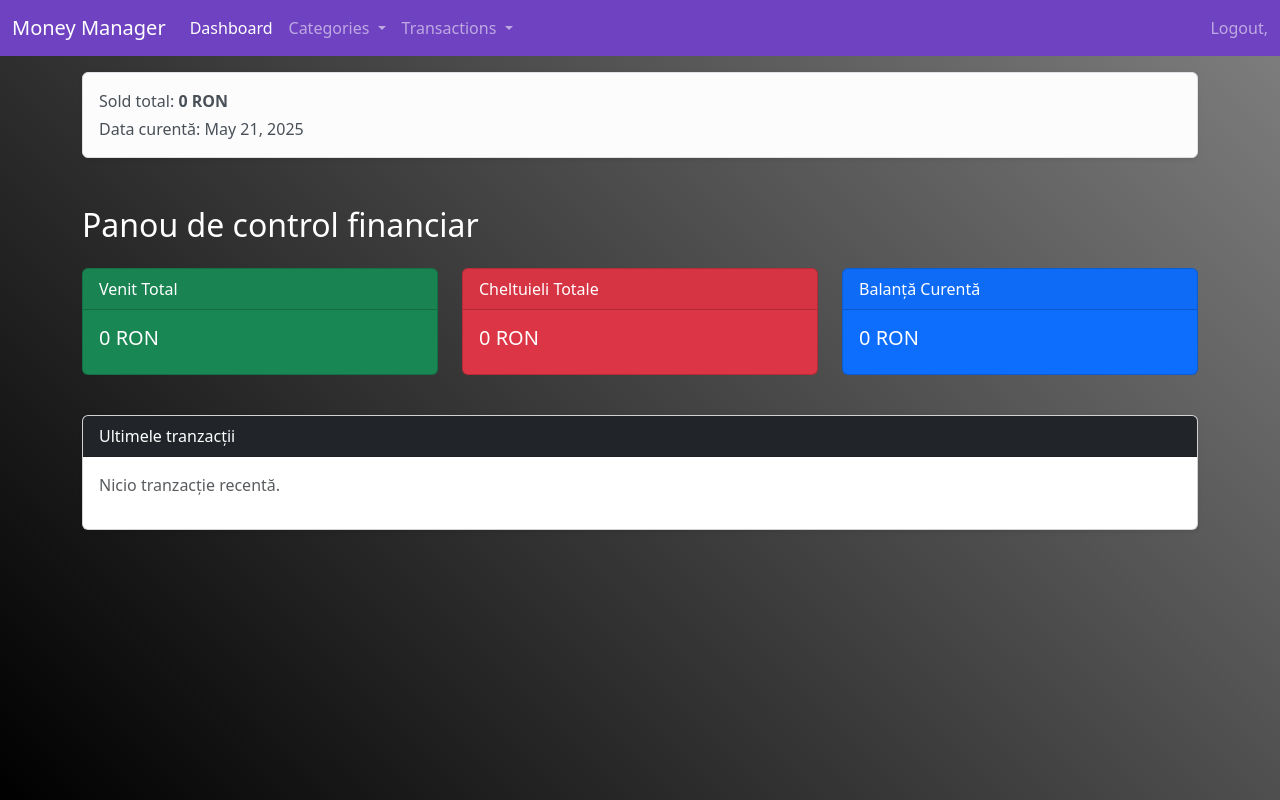
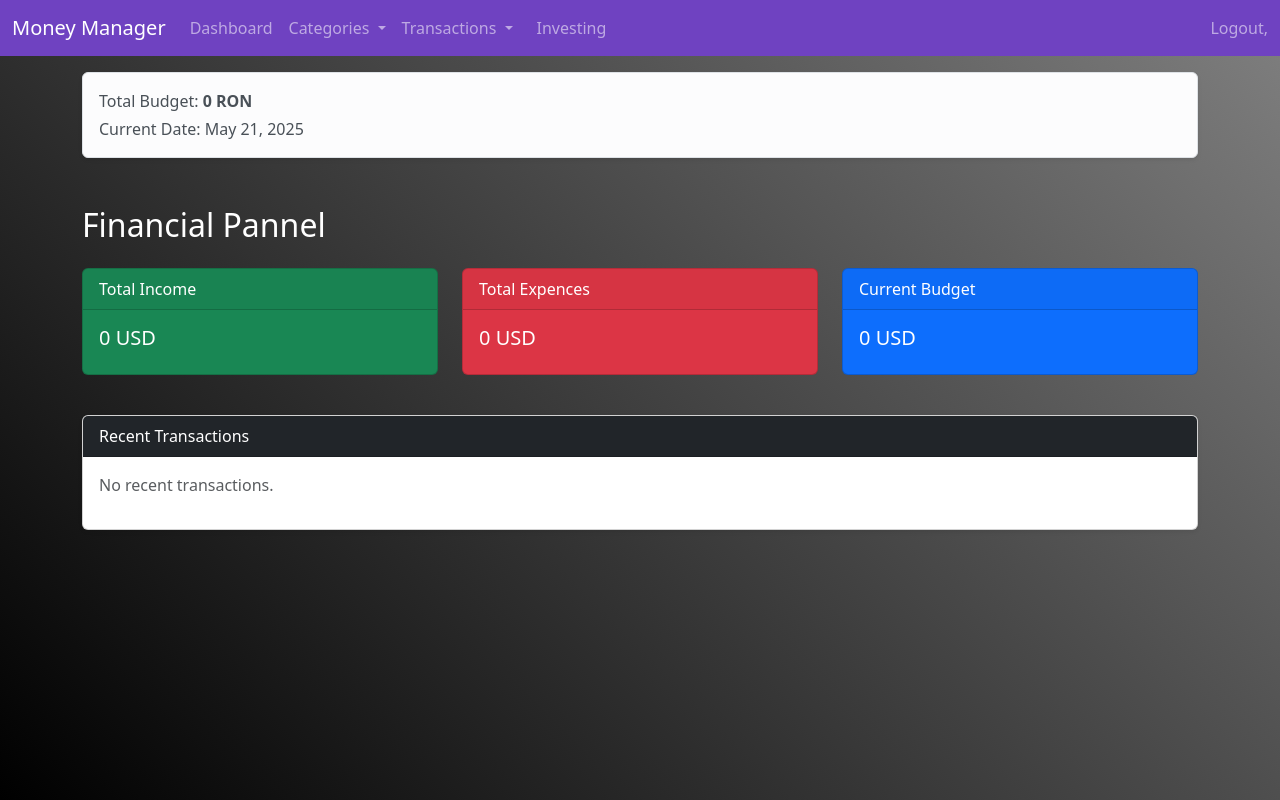
Before and after one commit to Alex739102/SmartMoney, a Django app: page /dashboard/ in a window 1280 px wide. Run offline with Django 5.2, Linux system fonts and the light colour scheme; a user stored in the database is signed in; data comes from the database, SQL or seed files in the repository; both versions use the stored data as it was after the commit.

Commit message:
Modificat

```diff
--- a/finances/views.py
+++ b/finances/views.py
@@ -19,7 +19,7 @@ class CategoryCreateView(LoginRequiredMixin, CreateView):
     def get_context_data(self, **kwargs):
         context = super().get_context_data(**kwargs)
         context['categories'] = Category.objects.all()
-        context['page_title'] = 'Adaugă o categorie nouă'
+        context['page_title'] = 'Add a new category'
         return context
 
 
--- a/static/css/BG.css
+++ b/static/css/style.css
@@ -4,3 +4,9 @@ body {
     min-height: 100vh;
     margin: 0;
 }
+
+.form_check-input{
+    width: 1.5em;
+    height: 1.5em;
+    cursor: pointer;
+}
--- a/templates/base.html
+++ b/templates/base.html
@@ -1,7 +1,9 @@
 {% load static %}
+
 <!DOCTYPE html>
 <html lang="en">
 <head>
+    <link rel="stylesheet" href="{% static 'css/style.css' %}">
     <meta charset="UTF-8">
     <meta name="viewport" content="width=device-width, initial-scale=1">
     <title>{% block title %} {% endblock %}</title>
@@ -10,9 +12,9 @@
 </head>
 <body> <style>
         body {
-            background: linear-gradient(45deg, #000000, #808080) !important; /* Gradient pe diagonala de la negru la gri închis */
-            color: black; /* Text negru pentru contrast pe fundalul mai luminos */
-            min-height: 100vh; /* Asigură-te că ocupă întreaga înălțime a paginii */
+            background: linear-gradient(45deg, #000000, #808080) !important;
+            color: black;
+            min-height: 100vh;
             margin: 0;
         }
     </style>
@@ -20,8 +22,8 @@
 {% if user.is_authenticated %}
     <div class="container my-3">
         <div class="alert alert-light border rounded shadow-sm">
-            <p class="mb-1"> Sold total: <strong>{{ total_balance }} RON</strong></p>
-            <p class="mb-0"> Data curentă: {{ today }}</p>
+            <p class="mb-1"> Total Budget: <strong>{{ total_balance }} RON</strong></p>
+            <p class="mb-0"> Current Date: {{ today }}</p>
         </div>
     </div>
     {% endif %}
--- a/templates/dashboard/dashboard.html
+++ b/templates/dashboard/dashboard.html
@@ -4,31 +4,31 @@
 
 {% block content %}
 <div class="container mt-5">
-    <h2 class="text-white mb-4">Panou de control financiar</h2>
+    <h2 class="text-white mb-4">Financial Pannel</h2>
 
 
     <div class="row mb-4">
         <div class="col-md-4">
             <div class="card text-white bg-success mb-3">
-                <div class="card-header">Venit Total</div>
+                <div class="card-header">Total Income</div>
                 <div class="card-body">
-                    <h5 class="card-title">{{ total_income }} RON</h5>
+                    <h5 class="card-title">{{ total_income }} USD</h5>
                 </div>
             </div>
         </div>
         <div class="col-md-4">
             <div class="card text-white bg-danger mb-3">
-                <div class="card-header">Cheltuieli Totale</div>
+                <div class="card-header">Total Expences</div>
                 <div class="card-body">
-                    <h5 class="card-title">{{ total_expense }} RON</h5>
+                    <h5 class="card-title">{{ total_expense }} USD</h5>
                 </div>
             </div>
         </div>
         <div class="col-md-4">
             <div class="card text-white bg-primary mb-3">
-                <div class="card-header">Balanță Curentă</div>
+                <div class="card-header">Current Budget</div>
                 <div class="card-body">
-                    <h5 class="card-title">{{ balance }} RON</h5>
+                    <h5 class="card-title">{{ balance }} USD</h5>
                 </div>
             </div>
         </div>
@@ -37,17 +37,17 @@
 
     <div class="card shadow-sm">
         <div class="card-header bg-dark text-white">
-            Ultimele tranzacții
+            Recent Transactions
         </div>
         <div class="card-body">
             {% if recent_transactions %}
                 <table class="table table-striped table-hover">
                     <thead>
                         <tr>
-                            <th>Data</th>
-                            <th>Categorie</th>
-                            <th>Suma</th>
-                            <th>Descriere</th>
+                            <th>Date</th>
+                            <th>Category</th>
+                            <th>Sum</th>
+                            <th>Description</th>
                         </tr>
                     </thead>
                     <tbody>
@@ -68,7 +68,7 @@
                     </tbody>
                 </table>
             {% else %}
-                <p class="text-muted">Nicio tranzacție recentă.</p>
+                <p class="text-muted">No recent transactions.</p>
             {% endif %}
         </div>
     </div>
--- a/templates/finances/transaction_form.html
+++ b/templates/finances/transaction_form.html
@@ -5,11 +5,11 @@
 {% block content %}
 <div class="container-fluid">
     <div class="row">
-        <div class="col-md-8 offset-md-2">
+        <div class="col-md-4 offset-md-4">
             <br><br>
             <div class="card">
                 <div class="card-header">
-                    <h3 class="text-center text-primary">Add New Transaction</h3>
+                    <h3 class="text-center" style="color: black">Add New Transaction</h3>
                 </div>
                 <form method="POST">
                     {% csrf_token %}
@@ -17,7 +17,7 @@
                         {{ form.as_p }}
                     </div>
                     <div class="card-footer text-center">
-                        <button type="submit" class="btn btn-outline-success">Save</button>
+                        <button type="submit" class="btn btn-success">Save</button>
                     </div>
                 </form>
             </div>
--- a/templates/navbar.html
+++ b/templates/navbar.html
@@ -11,7 +11,7 @@
       {% if user.is_authenticated %}
         <ul class="navbar-nav me-auto mb-2 mb-lg-0">
           <li class="nav-item">
-            <a class="nav-link active" aria-current="page" href="{% url 'dashboard' %}">Dashboard</a>
+            <a class="nav-link " aria-current="page" href="{% url 'dashboard' %}">Dashboard</a>
           </li>
 
           <li class="nav-item dropdown">
@@ -33,11 +33,10 @@
               <li><a class="dropdown-item" href="{% url 'transaction_create' %}">Add Transaction</a></li>
             </ul>
           </li>
+            <li class="nav-item">
+    <a class="nav-link btn btn-outline-light ms-2" href="#">Investing</a>
+  </li>
         </ul>
-      {% else %}
-        <span class="navbar-text text-white me-auto">
-          Te rugăm să te conectezi pentru a accesa funcționalitățile aplicației.
-        </span>
       {% endif %}
 
       <ul class="navbar-nav ms-auto mb-2 mb-lg-0">
```
Also changed, not shown: finances/forms.py (+26 -6 lines), templates/finances/category_form.html (+15 -7 lines), templates/finances/category_list.html (+14 -6 lines), templates/finances/transaction_list.html (+9 -9 lines), db.sqlite3.
